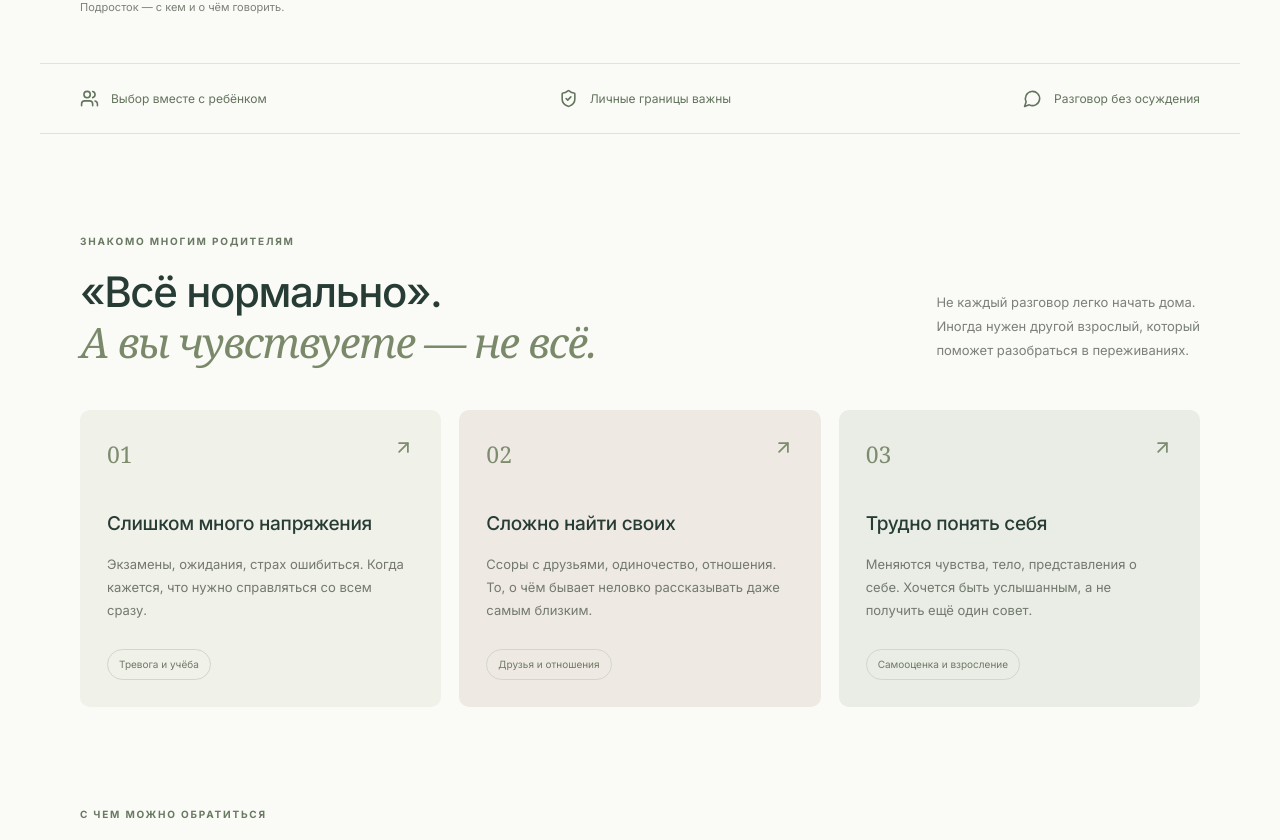
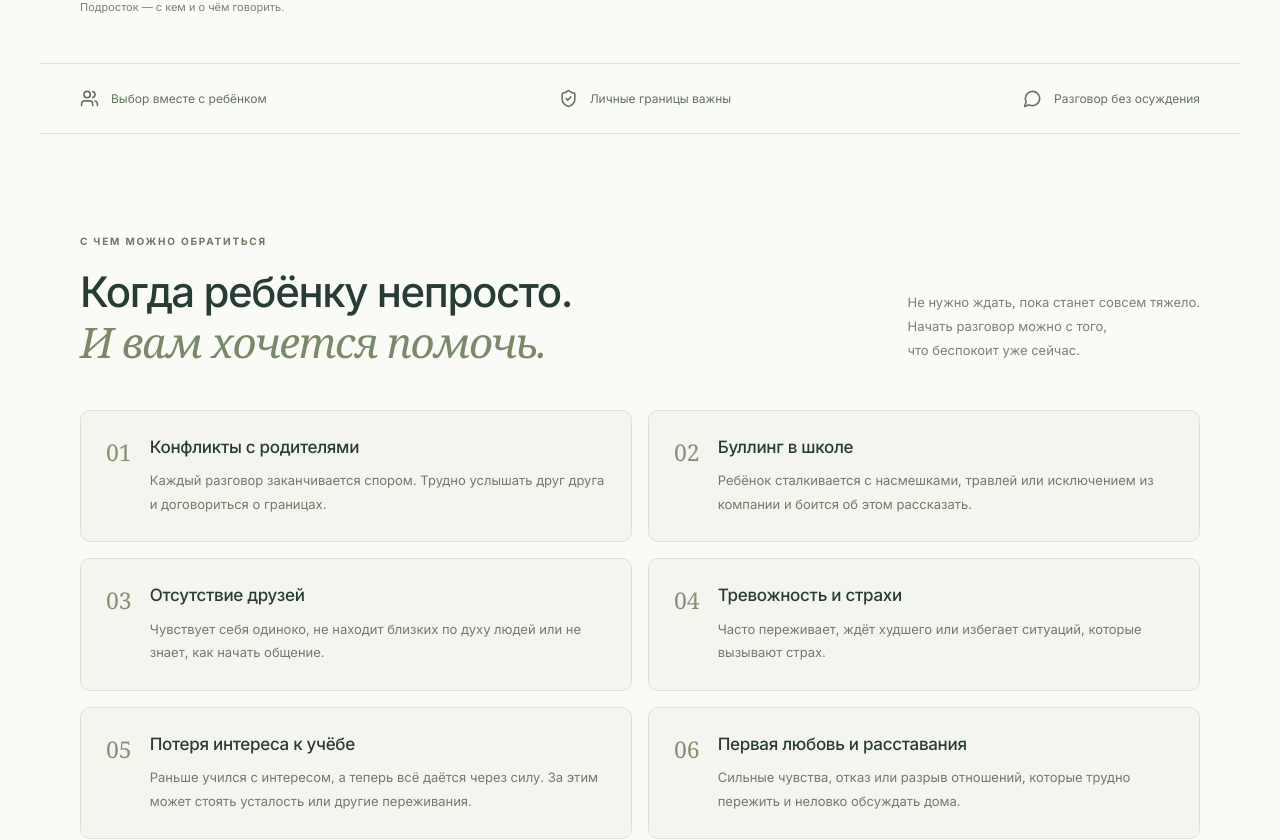
Before and after one commit to Argos92/CalmTalk, a React (Vite) app: page / in a window 1280 px wide. Shown: the part 700-1540 px from the top of the page. Built offline with nearby package versions, Linux system fonts and the light colour scheme.

Commit message:
Remove introductory parent situations section

```diff
--- a/src/App.tsx
+++ b/src/App.tsx
@@ -55,13 +55,6 @@ function App() {
         </div>
       </section>
       <div className="principles wrap"><span><Users size={19}/> Выбор вместе с ребёнком</span><span><ShieldCheck size={19}/> Личные границы важны</span><span><MessageCircle size={19}/> Разговор без осуждения</span></div>
-      <section className="section wrap situations"><div className="section-heading"><div><span className="eyebrow">ЗНАКОМО МНОГИМ РОДИТЕЛЯМ</span><h2>«Всё нормально».<br/><em>А вы чувствуете — не всё.</em></h2></div><p>Не каждый разговор легко начать дома.<br/>Иногда нужен другой взрослый, который<br/>поможет разобраться в переживаниях.</p></div>
-        <div className="cards">{[
-          ['01', 'Слишком много напряжения', 'Экзамены, ожидания, страх ошибиться. Когда кажется, что нужно справляться со всем сразу.', 'Тревога и учёба'],
-          ['02', 'Сложно найти своих', 'Ссоры с друзьями, одиночество, отношения. То, о чём бывает неловко рассказывать даже самым близким.', 'Друзья и отношения'],
-          ['03', 'Трудно понять себя', 'Меняются чувства, тело, представления о себе. Хочется быть услышанным, а не получить ещё один совет.', 'Самооценка и взросление'],
-        ].map(([n,title,description,tag])=><article className="situation-card" key={n}><span className="card-number">{n}<ArrowUpRight size={21}/></span><h3>{title}</h3><p>{description}</p><span className="tag">{tag}</span></article>)}</div>
-      </section>
       <section className="section wrap concerns" id="concerns" aria-labelledby="concerns-title">
         <div className="section-heading"><div><span className="eyebrow">С ЧЕМ МОЖНО ОБРАТИТЬСЯ</span><h2 id="concerns-title">Когда ребёнку непросто.<br/><em>И вам хочется помочь.</em></h2></div><p>Не нужно ждать, пока станет совсем тяжело.<br/>Начать разговор можно с того,<br/>что беспокоит уже сейчас.</p></div>
         <div className="concern-grid">{[
```
Also changed, not shown: src/index.css.
